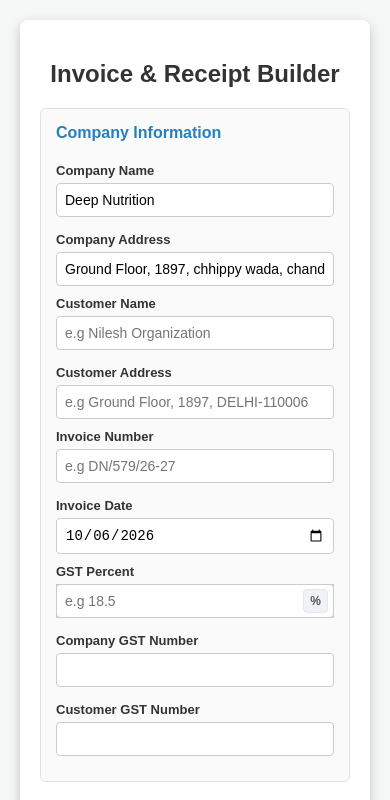
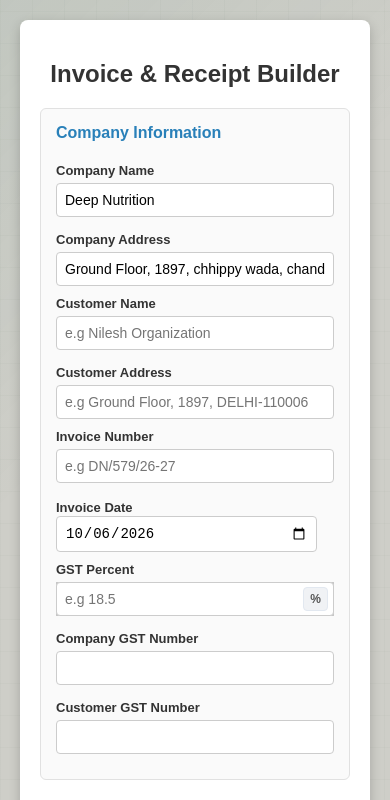
Before and after one commit to nileshrawatp1/Invoice-Generator, a React (Vite) app: page / in a window 390 px wide. Shown: the top 800 px of the page. Built offline with nearby package versions, Linux system fonts and the light colour scheme.

Commit message:
fixed small screen date field

```diff
--- a/src/App.css
+++ b/src/App.css
@@ -159,4 +159,8 @@
     button[type="submit"] {
         width: 100%;
     }
+
+    .invoice-date {
+        width: 94%;
+    }
 }
--- a/src/components/CustomerForm.tsx
+++ b/src/components/CustomerForm.tsx
@@ -67,6 +67,7 @@
                         fieldName="invoiceDate"
                         label="Invoice Date"
                         inputType='date'
+                        className="invoice-date"
                         validation={{ required: GENERIC_ERROR_MSG }}
                     />
                 </div>
--- a/src/index.css
+++ b/src/index.css
@@ -7,7 +7,13 @@
 }
 
 body {
-    background-color: #f4f7f6;
+    min-height: 100vh;
+    background-color: #cecec8;
+    background-image:
+        linear-gradient(135deg, rgba(35, 107, 82, 0.07), transparent 42%),
+        repeating-linear-gradient(0deg, rgba(36, 69, 57, 0.025) 0 1px, transparent 1px 32px),
+        repeating-linear-gradient(90deg, rgba(36, 69, 57, 0.025) 0 1px, transparent 1px 32px);
+    background-attachment: fixed;
     margin: 0;
     padding: 20px;
     color: var(--text-color);
```
